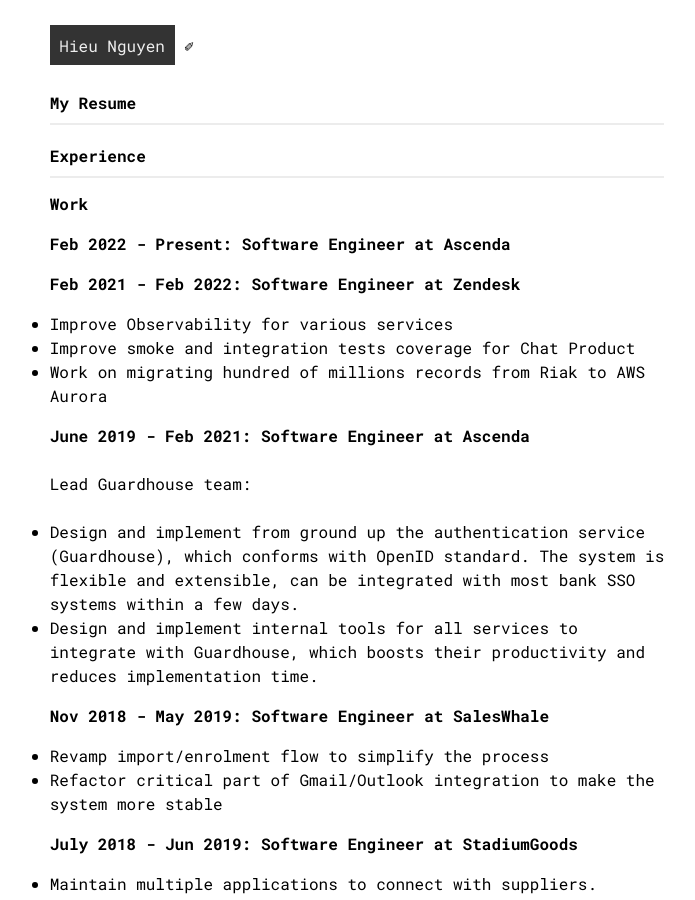
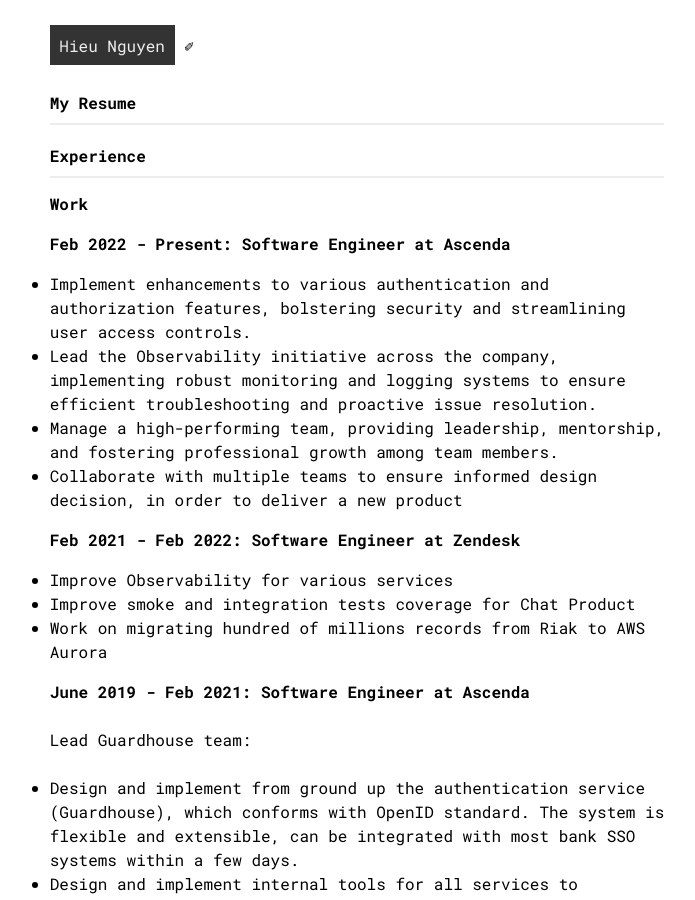
Before and after one commit to hieuk09/hieuk09.github.io, a Jekyll site: the page built from about/index.md, in a window 1280 px wide and 900 px high. Shown: the whole window, without its empty margins (283-978 px from the left). Built offline with Jekyll 4.4.1, drawn with Linux system fonts in a browser that asks for light colours.

Commit message:
Update about

```diff
--- a/about/index.md
+++ b/about/index.md
@@ -10,6 +10,11 @@
 ## Work
 
 ### Feb 2022 - Present: Software Engineer at Ascenda
+
+- Implement enhancements to various authentication and authorization features, bolstering security and streamlining user access controls.
+- Lead the Observability initiative across the company, implementing robust monitoring and logging systems to ensure efficient troubleshooting and proactive issue resolution.
+- Manage a high-performing team, providing leadership, mentorship, and fostering professional growth among team members.
+- Collaborate with multiple teams to ensure informed design decision, in order to deliver a new product
 
 ### Feb 2021 - Feb 2022: Software Engineer at Zendesk
 
```
